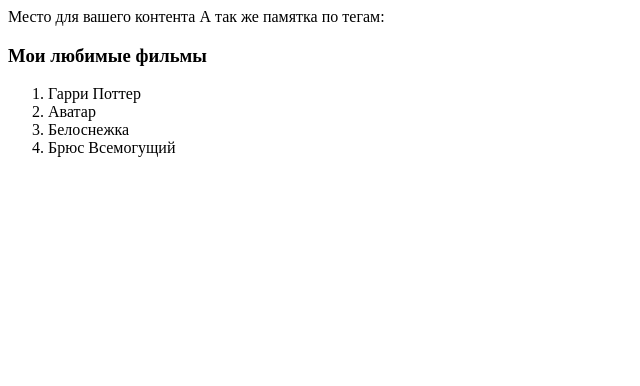
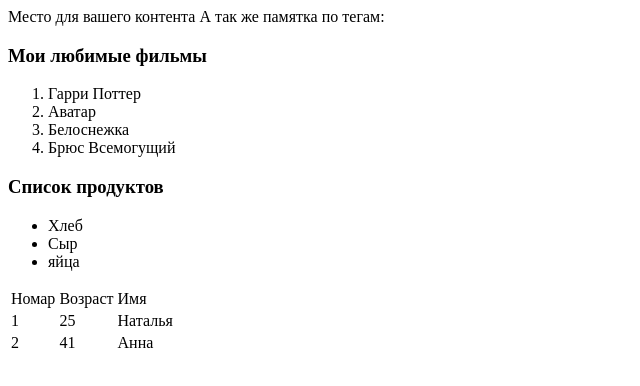
Before and after one commit to Divider13/WebsiteCreationTraining, a plain HTML site: page faq.html in a window 1280 px wide. Shown: the whole page, without its empty margins (0-640 px from the left). Drawn offline with Linux system fonts and the light colour scheme.

Commit message:
Update faq.html

```diff
--- a/faq.html
+++ b/faq.html
@@ -14,6 +14,28 @@
     <li>Белоснежка</li>
     <li>Брюс Всемогущий</li>
   </ol>
-
+<h3>Список продуктов</h3>
+    <ul><!--Это маркированный список список-->
+        <li>Хлеб</li>
+        <li>Сыр</li>
+        <li>яйца</li>
+    </ul>
+  <table> <!--Это таблица-->
+      <tr><!--Это ряды(строки) таблицы-->
+          <td>Номар</td> <!--Это ячейки таблицы-->
+          <td>Возраст</td>
+          <td>Имя</td>
+      </tr>
+      <tr><!--Это ряды(строки) таблицы-->
+          <td>1</td> <!--Это ячейки таблицы-->
+          <td>25</td>
+          <td>Наталья</td>
+      </tr>
+      <tr><!--Это ряды(строки) таблицы-->
+          <td>2</td> <!--Это ячейки таблицы-->
+          <td>41</td>
+          <td>Анна</td>
+      </tr>
+  </table>
 </body>
 </html>
```
